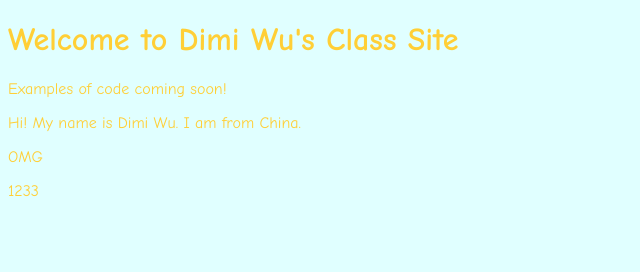
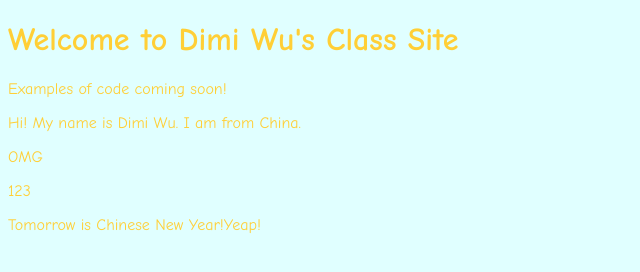
Before and after one commit to DIMIWU/MMP240, a plain HTML site: page index.html in a window 1280 px wide. Shown: the whole page, without its empty margins (0-640 px from the left). Drawn offline with Linux system fonts and the light colour scheme.

Commit message:
Chinese New Year

```diff
--- a/index.html
+++ b/index.html
@@ -20,7 +20,8 @@
     <p>Examples of code coming soon!</p>
     <p>Hi! My name is Dimi Wu. I am from China.</p>
     <p>OMG</p>
-    <p>1233</p>
+    <p>123</p>
+    <p>Tomorrow is Chinese New Year!Yeap!</p>
 </body>
 
 </html>
```
